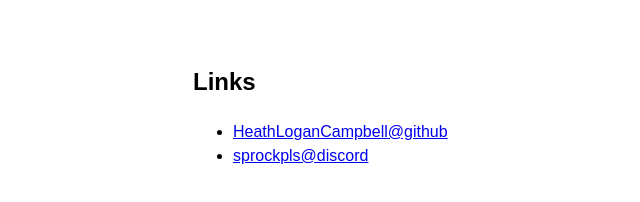
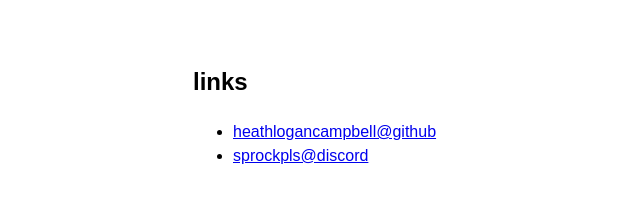
Before and after one commit to HeathLoganCampbell/heathlogancampbell.github.io, a plain HTML site: page index.html in a window 1280 px wide. Shown: the full height of the page, 127-767 px from the left. Drawn offline with Linux system fonts and the light colour scheme.

Commit message:
Lowercase page text

```diff
--- a/index.html
+++ b/index.html
@@ -3,18 +3,18 @@
 <head>
   <meta charset="utf-8">
   <meta name="viewport" content="width=device-width, initial-scale=1">
-  <title>Heath</title>
+  <title>heath</title>
   <style>
     body { max-width: 40em; margin: 4em auto; padding: 0 1em; line-height: 1.5; font-family: sans-serif; }
   </style>
 </head>
 <body>
   <main>
-    <h2>Links</h2>
+    <h2>links</h2>
     <ul>
-      <li><a href="https://github.com/HeathLoganCampbell">HeathLoganCampbell@github</a></li>
+      <li><a href="https://github.com/HeathLoganCampbell">heathlogancampbell@github</a></li>
       <li>
-        <a href="#" id="discord" title="Copy sprockpls to clipboard">sprockpls@discord</a>
+        <a href="#" id="discord" title="copy sprockpls to clipboard">sprockpls@discord</a>
         <span id="status" role="status" aria-live="polite"></span>
       </li>
       <!-- <li><a href="mailto:you@example.com">Email</a></li> -->
```
